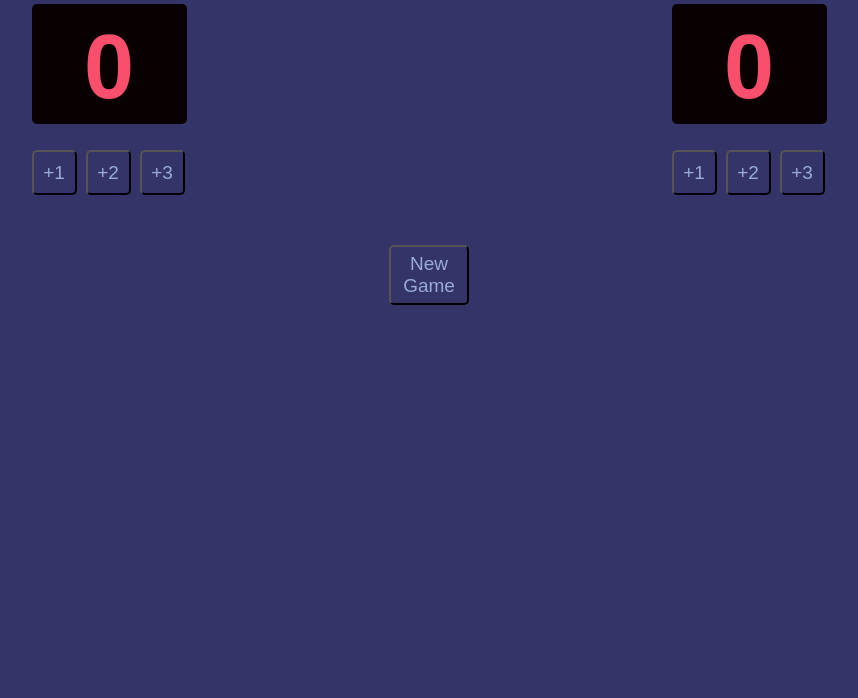
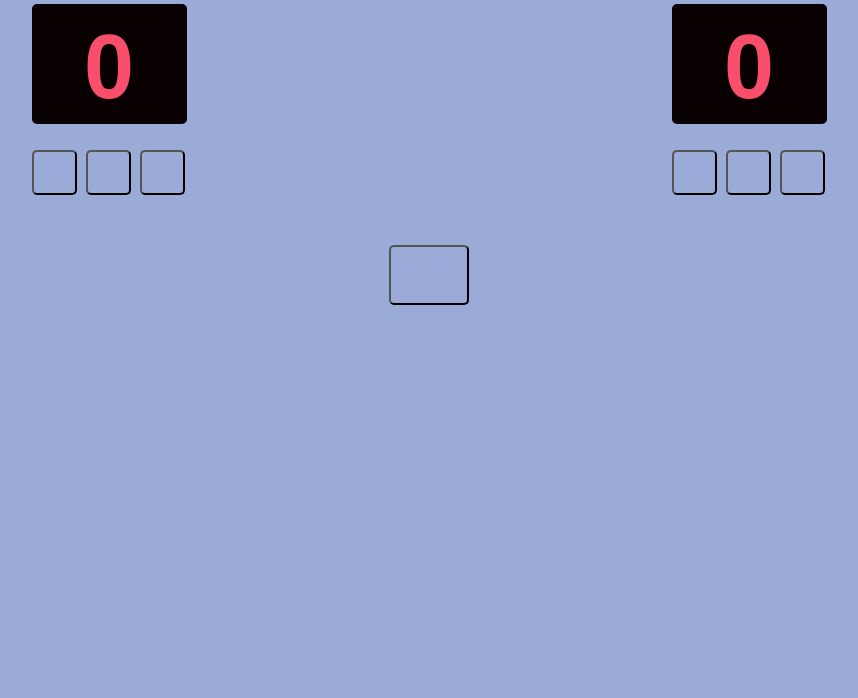
Before and after one commit to Zainul884/basketball_counter, a plain HTML site: page index.html in a window 1280 px wide. Shown: the part 102-800 px from the top of the page, without its empty margins (211-1069 px from the left). Drawn offline with Linux system fonts and the light colour scheme; a web font is replaced by a local one.

Commit message:
changed bg color
changed bg color

```diff
--- a/index.css
+++ b/index.css
@@ -1,6 +1,7 @@
 body {
     margin: 0;
-    background-color: rgb(52, 52, 105);
+    /* background-color: rgb(52, 52, 105); */
+    background-color: #9AABD8;
 }
 
 .container {
```
